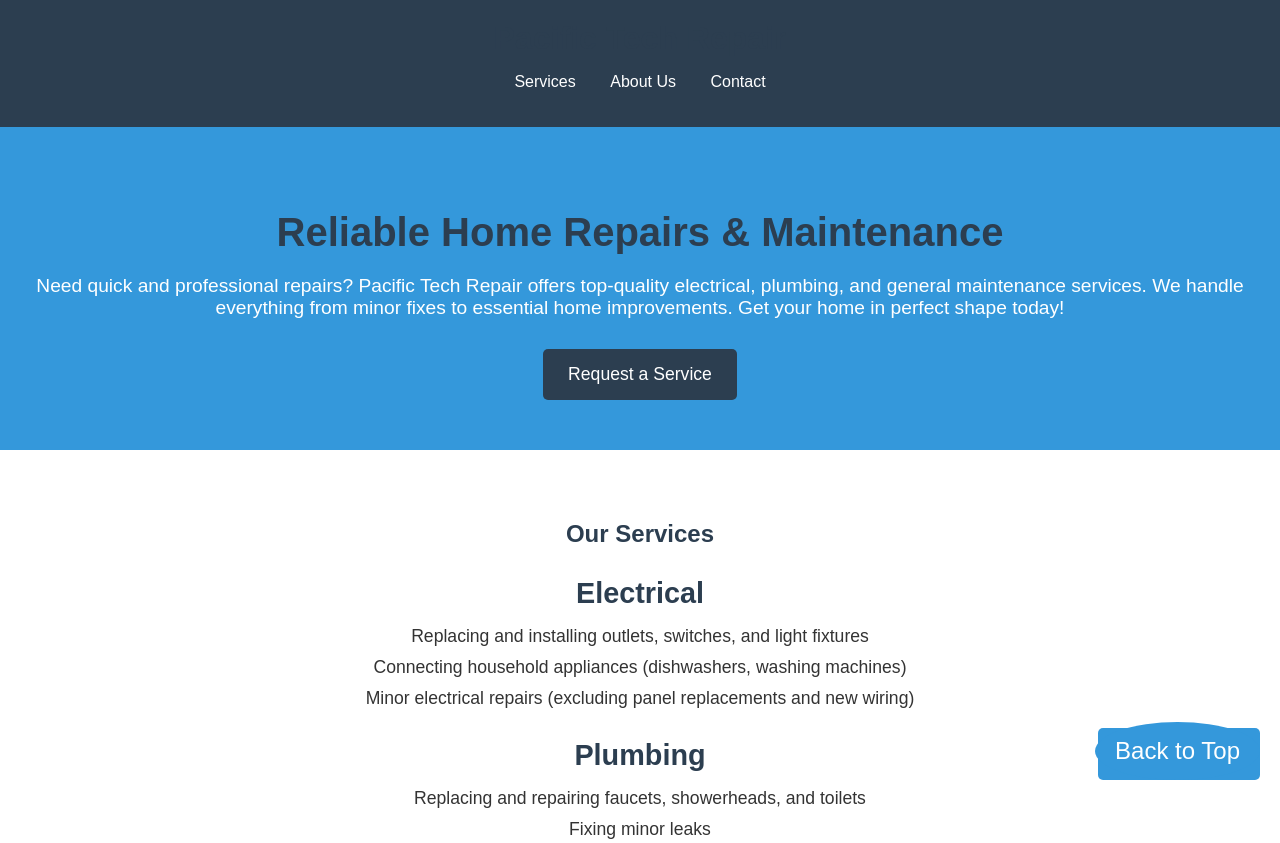
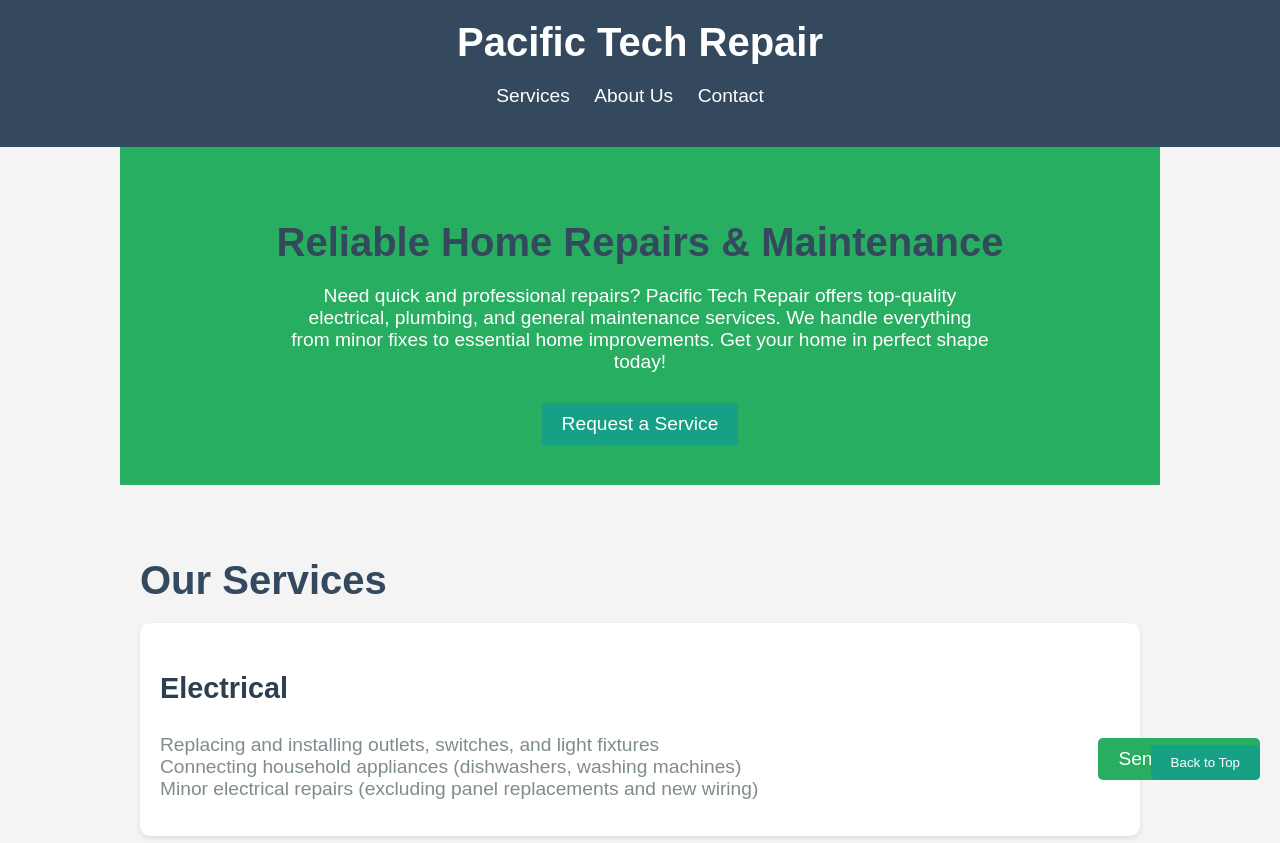
Before and after one commit to neskoweb/pacificfix, a plain HTML site: page index.html in a window 1280 px wide. Shown: the top 843 px of the page. Drawn offline with Linux system fonts and the light colour scheme.

Commit message:
Update styles.css

```diff
--- a/styles.css
+++ b/styles.css
@@ -1,28 +1,14 @@
-/* Общие стили */
+/* Основные стили */
 body {
     font-family: Arial, sans-serif;
     margin: 0;
     padding: 0;
-    background-color: #f4f4f9;
-    color: #333;
-}
-
-h1, h2, h3 {
-    color: #2c3e50;
-}
-
-a {
-    color: #3498db;
-    text-decoration: none;
-}
-
-a:hover {
-    text-decoration: underline;
+    background-color: #f4f4f4;
 }
 
 /* Стили для шапки */
 header {
-    background-color: #2c3e50;
+    background-color: #34495e; /* Темно-серый цвет */
     color: white;
     padding: 20px;
     text-align: center;
@@ -30,163 +16,171 @@ header {
 
 header h1 {
     margin: 0;
+    font-size: 2.5em;
 }
 
+/* Навигация */
 nav ul {
-    list-style: none;
+    list-style-type: none;
     padding: 0;
+    margin: 20px 0;
 }
 
 nav ul li {
-    display: inline-block;
-    margin: 0 15px;
+    display: inline;
+    margin-right: 20px;
 }
 
 nav ul li a {
     color: white;
-    font-size: 16px;
+    text-decoration: none;
+    font-size: 1.2em;
 }
 
-/* Стили для секции Введение */
+nav ul li a:hover {
+    text-decoration: underline;
+}
+
+/* Стиль для главного раздела */
 #intro {
+    background-color: #27ae60; /* Зеленый цвет */
+    color: white;
     text-align: center;
-    padding: 50px 20px;
-    background-color: #3498db;
-    color: white;
+    padding: 40px 20px;
 }
 
 #intro h2 {
     font-size: 2.5em;
-    margin-bottom: 20px;
 }
 
 #intro p {
     font-size: 1.2em;
-    margin-bottom: 30px;
+    max-width: 700px;
+    margin: 0 auto 20px;
 }
 
 .cta-button {
+    background-color: #16a085; /* Более темный зеленый */
+    color: white;
+    padding: 10px 20px;
+    font-size: 1.2em;
+    border: none;
+    cursor: pointer;
+    text-decoration: none;
     display: inline-block;
-    background-color: #2c3e50;
-    color: white;
-    padding: 15px 25px;
-    font-size: 1.1em;
-    border-radius: 5px;
-    transition: background-color 0.3s ease;
+    margin-top: 10px;
 }
 
 .cta-button:hover {
-    background-color: #34495e;
+    background-color: #1abc9c; /* Еще темнее зеленый */
 }
 
-/* Стили для секции Услуги */
-#services {
-    padding: 50px 20px;
-    background-color: white;
-    text-align: center;
+/* Стили для секций */
+section {
+    padding: 40px 20px;
+    max-width: 1000px;
+    margin: 0 auto;
 }
 
+section h2 {
+    font-size: 2.5em;
+    color: #34495e;
+    margin-bottom: 20px;
+}
+
+/* Стиль для списка услуг */
 .service {
-    margin-bottom: 30px;
+    background-color: #ffffff;
+    margin: 20px 0;
+    padding: 20px;
+    border-radius: 10px;
+    box-shadow: 0 2px 4px rgba(0, 0, 0, 0.1);
 }
 
 .service h3 {
     font-size: 1.8em;
-    margin-bottom: 10px;
+    color: #2c3e50;
 }
 
 .service ul {
-    list-style: none;
+    list-style-type: none;
     padding: 0;
 }
 
 .service ul li {
-    font-size: 1.1em;
-    margin-bottom: 10px;
+    font-size: 1.2em;
+    color: #7f8c8d;
 }
 
-/* Стили для секции О нас */
-#about {
-    padding: 50px 20px;
-    background-color: #ecf0f1;
-    text-align: center;
+/* Стили для формы */
+form {
+    background-color: #ffffff;
+    padding: 20px;
+    border-radius: 10px;
+    box-shadow: 0 2px 4px rgba(0, 0, 0, 0.1);
 }
 
-#about p {
+form label {
+    font-size: 1.2em;
+    color: #34495e;
+    margin-bottom: 5px;
+    display: block;
+}
+
+form input,
+form textarea {
+    width: 100%;
+    padding: 10px;
+    margin: 10px 0;
+    border: 1px solid #bdc3c7;
+    border-radius: 5px;
     font-size: 1.2em;
 }
 
-/* Стили для секции Контакты */
-#contact {
-    padding: 50px 20px;
-    background-color: white;
-}
-
-#contact form {
-    max-width: 600px;
-    margin: 0 auto;
-    display: grid;
-    gap: 20px;
-}
-
-#contact label {
-    font-size: 1.1em;
-}
-
-#contact input, #contact textarea {
-    width: 100%;
-    padding: 10px;
-    font-size: 1em;
-    border: 1px solid #ccc;
-    border-radius: 5px;
-}
-
-#contact button {
-    background-color: #3498db;
+form button {
+    background-color: #27ae60; /* Зеленая кнопка */
     color: white;
-    padding: 15px 20px;
+    padding: 10px 20px;
     font-size: 1.2em;
     border: none;
     border-radius: 5px;
     cursor: pointer;
-    transition: background-color 0.3s ease;
 }
 
-#contact button:hover {
-    background-color: #2980b9;
+form button:hover {
+    background-color: #16a085; /* Более темный зеленый */
 }
 
-/* Стили для подвала */
+/* Подвал */
 footer {
     background-color: #2c3e50;
     color: white;
+    padding: 20px;
     text-align: center;
-    padding: 20px;
-}
-
-footer p {
-    margin: 5px 0;
 }
 
 footer a {
-    color: white;
+    color: #1abc9c;
+    text-decoration: none;
 }
 
-/* Кнопка "Наверх" */
+footer a:hover {
+    text-decoration: underline;
+}
+
+/* Кнопка "Back to Top" */
 button {
+    background-color: #16a085;
+    color: white;
+    border: none;
+    padding: 10px 20px;
+    cursor: pointer;
+    border-radius: 5px;
     position: fixed;
     bottom: 20px;
     right: 20px;
-    background-color: #3498db;
-    color: white;
-    padding: 15px 20px;
-    border-radius: 50%;
-    border: none;
-    cursor: pointer;
-    font-size: 1.5em;
-    transition: background-color 0.3s ease;
 }
 
 button:hover {
-    background-color: #2980b9;
+    background-color: #1abc9c;
 }
```
